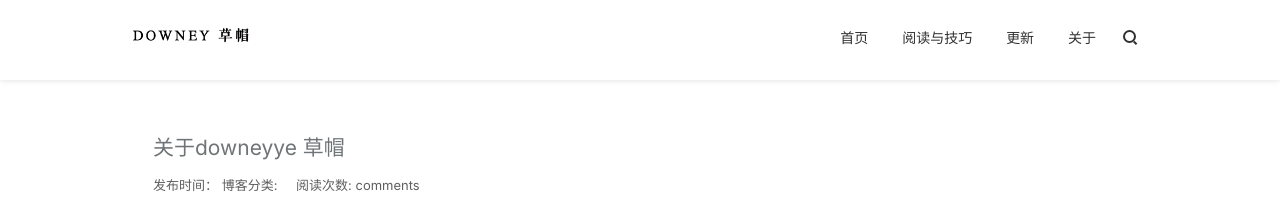
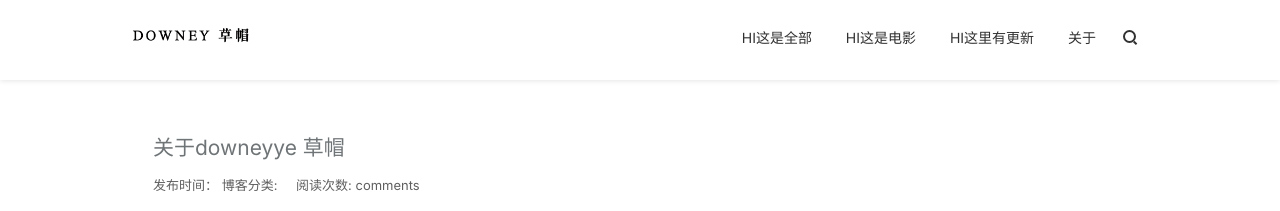
Before and after one commit to downeyye/downeyye.github.io, a Jekyll site: the page built from about.md, in a window 1280 px wide. Shown: the top 211 px of the page. Built offline with Jekyll 4.4.1, drawn with Linux system fonts in a browser that asks for light colours; nearby versions of some CDN libraries; comment, search, counter and statistics services are not loaded.

Commit message:
修改主页标题

```diff
--- a/_config.yml
+++ b/_config.yml
@@ -11,13 +11,13 @@ paginate: 9
 paginate_path: "downeyyepage:num"
 gems: [jekyll-paginate]
 links:
-  - name:         首页
+  - name:         HI这是全部
     url:          /
     external:     false
-  - name:         阅读与技巧
+  - name:         HI这是电影
     url:          /book
     external:     false
-  - name:         更新
+  - name:         HI这里有更新
     url:          /archives
     external:     false
   - name:         关于
```
